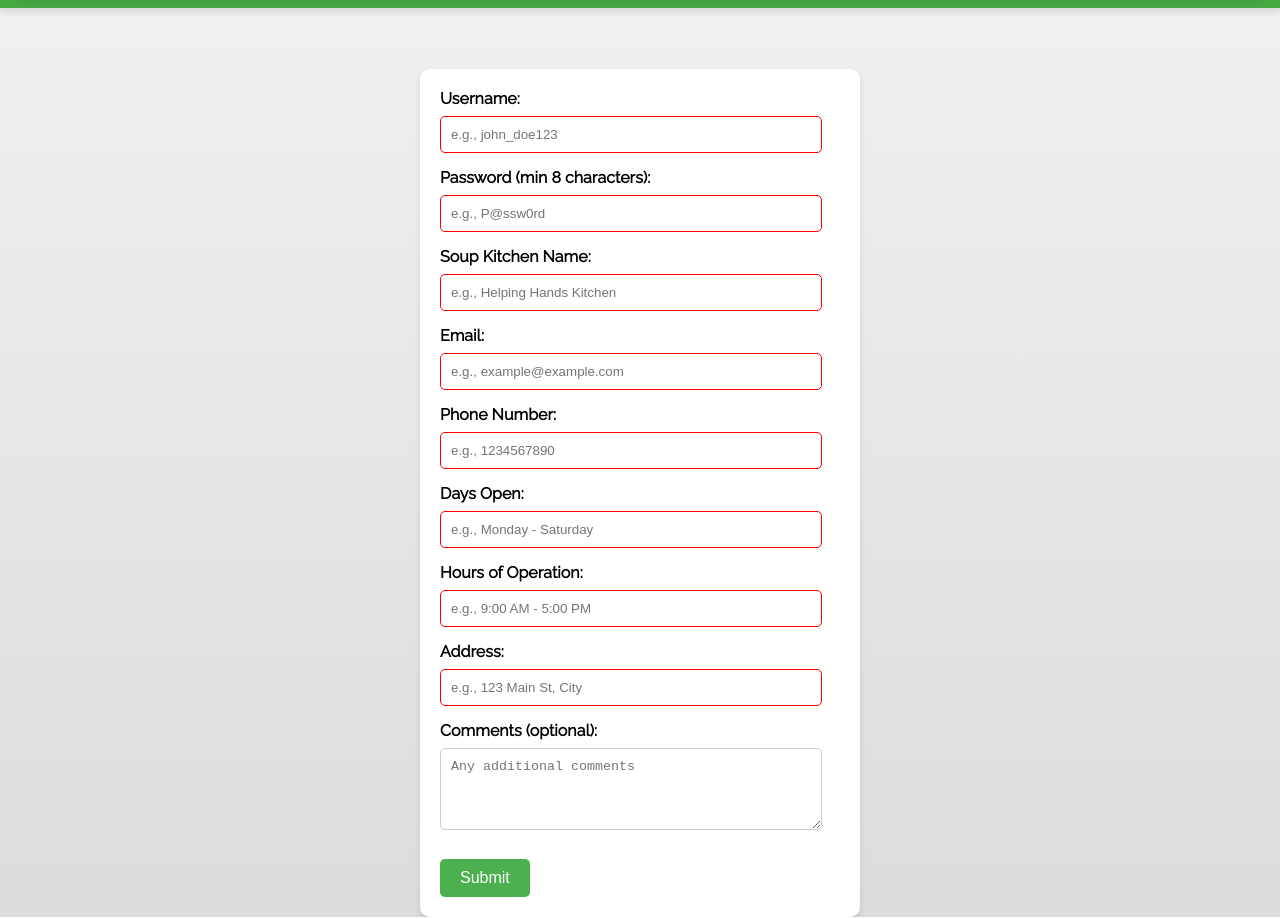
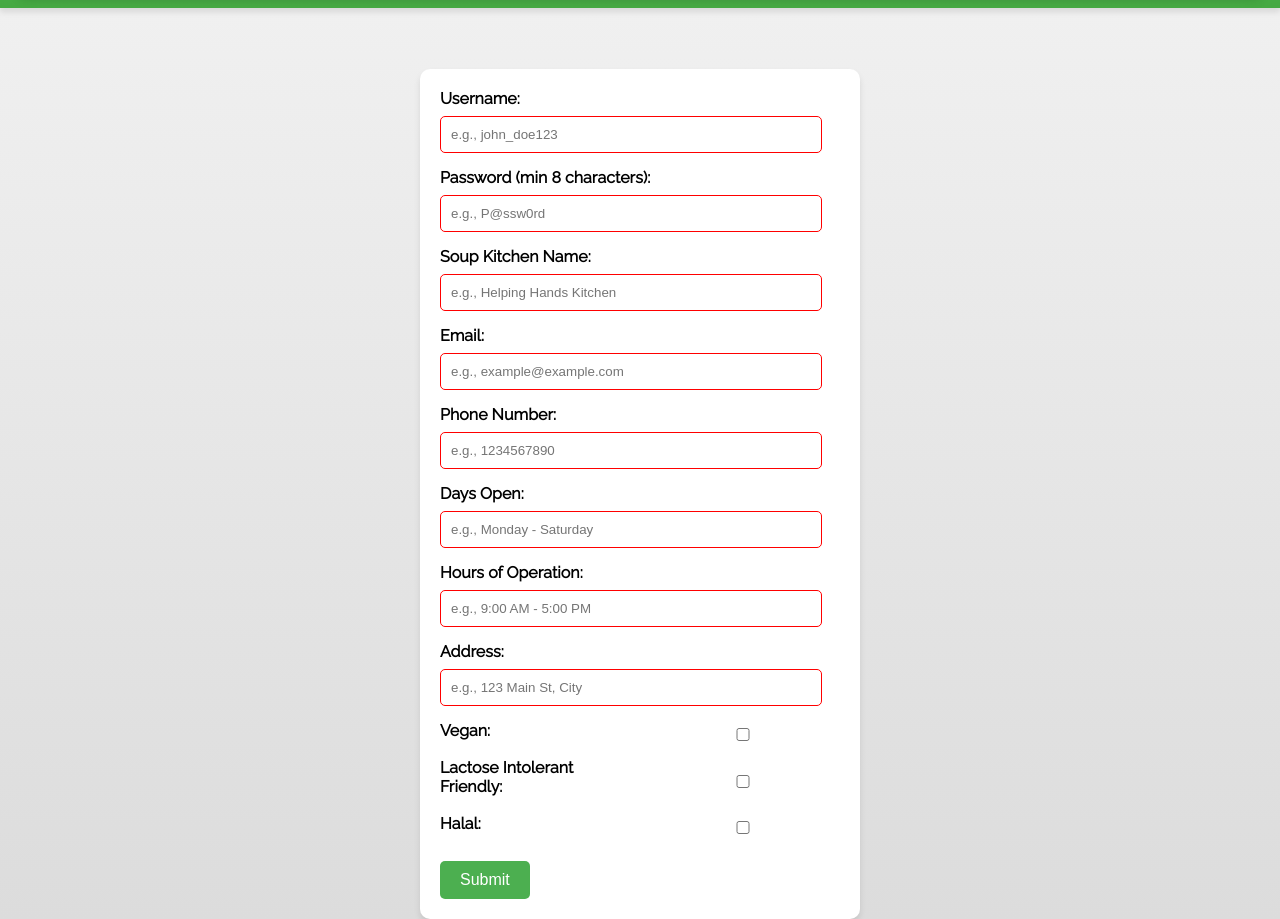
Before and after one commit to aljarida/Minihack, a plain HTML site: page registration.html in a window 1280 px wide. Shown: the part 81-1000 px from the top of the page. Drawn offline with Linux system fonts and the light colour scheme.

Commit message:
Update form and home page

```diff
--- a/registration.html
+++ b/registration.html
@@ -144,8 +144,24 @@
         <label for="address">Address:</label>
         <input type="text" id="address" name="address" required pattern="^[a-zA-Z0-9\s,'-]*$" placeholder="e.g., 123 Main St, City">
 
-        <label for="comment">Comments (optional):</label>
-        <textarea id="comment" name="comment" rows="4" placeholder="Any additional comments"></textarea>
+        <div class="checkbox-group">
+            <label for="vegan">Vegan:</label>
+            <input type="checkbox" id="vegan" name="vegan" required>
+            <span class="error"></span>
+        </div>
+
+        <div class="checkbox-group">
+            <label for="lactose-friendly">Lactose Intolerant Friendly:</label>
+            <input type="checkbox" id="lactose-friendly" name="lactose-friendly" required>
+            <span class="error"></span>
+        </div>
+
+        <div class="checkbox-group">
+            <label for="halal">Halal:</label>
+            <input type="checkbox" id="halal" name="halal" required>
+            <span class="error"></span>
+        </div>
+
 
         <button type="submit">Submit</button>
     </form>
--- a/styles.css
+++ b/styles.css
@@ -113,3 +113,18 @@ main {
 .soup-kitchen.expanded .expanded-content p {
     margin: 10px 0;
 }
+
+.checkbox-group {
+    display: flex;
+    justify-content: space-between;
+    align-items: center;
+    margin-bottom: 10px;
+}
+.checkbox-group label {
+    flex: 1;
+    margin-right: 10px;
+}
+.checkbox-group input[type="checkbox"] {
+    flex: 1;
+    margin-left: 10px;
+}
```
Also changed, not shown: index.html (+2 -10 lines).
